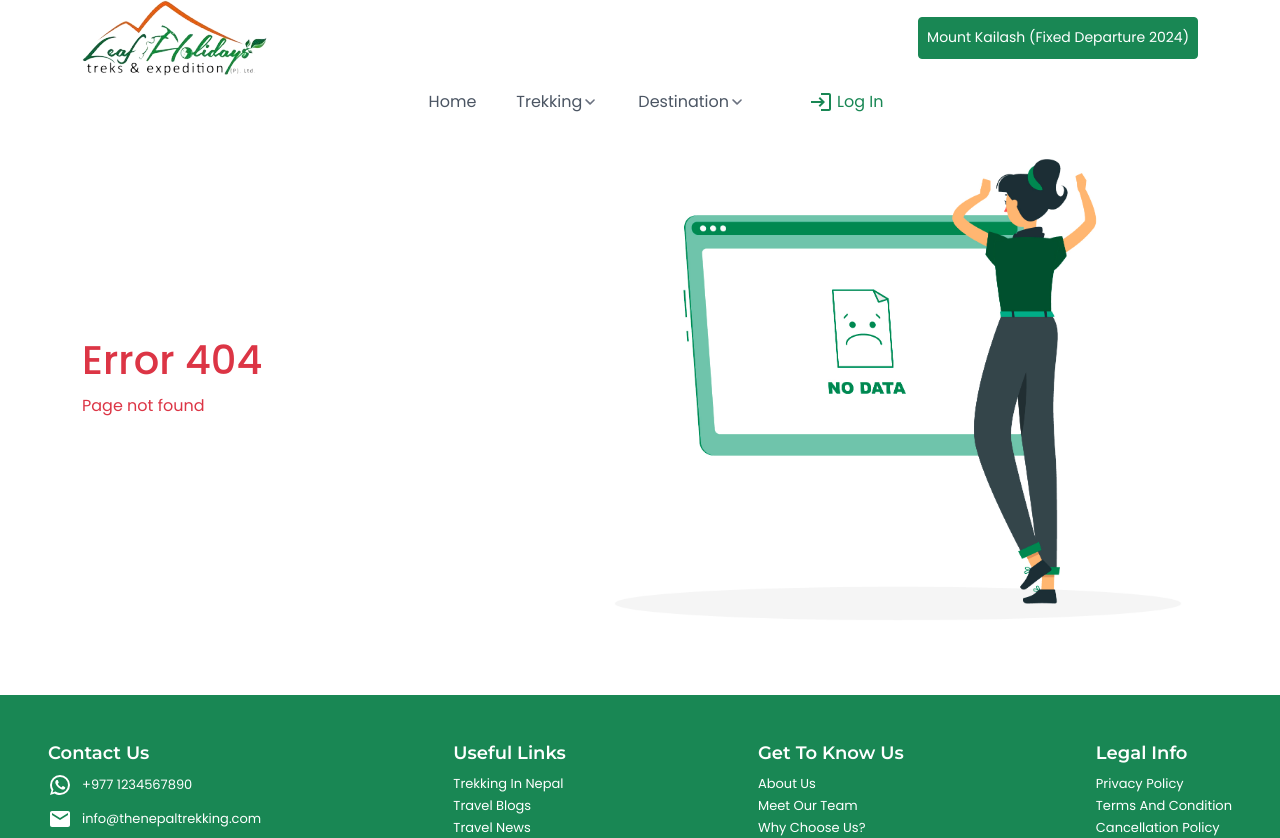
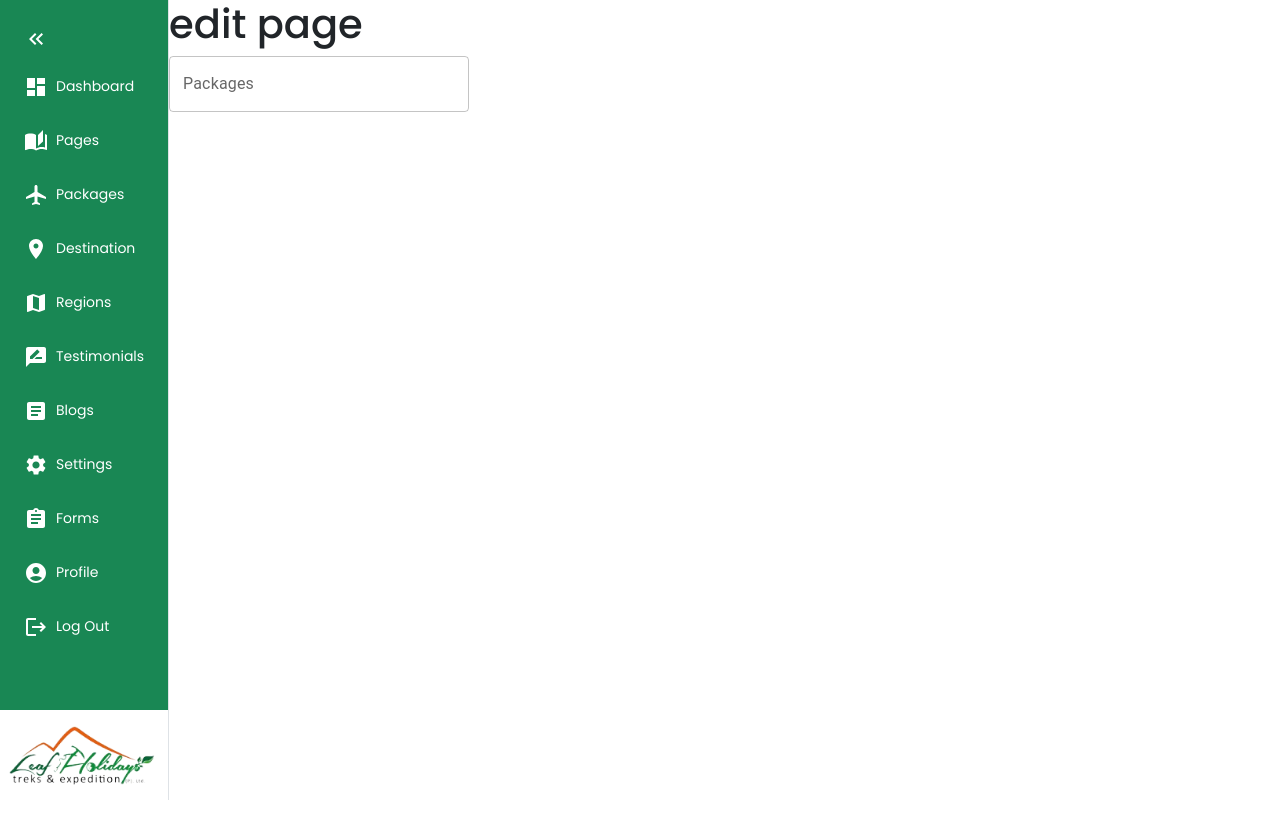
Before and after one commit to gurungbsal18/leaf-holiday, a Next.js app: page /admin/pages/home in a window 1280 px wide. Before the commit this address had no page. Shown: the top 838 px of the page. After the commit the page ends 800 px from the top, so only its background shows below. Built offline with nearby package versions, Linux system fonts and the light colour scheme.

Commit message:
fixed home package card error

```diff
--- /dev/null
+++ b/src/app/(admin-routes)/admin/pages/home/page.jsx
@@ -0,0 +1,11 @@
+import Search from "@/components/ui/Search";
+import React from "react";
+
+export default function EditHome() {
+  return (
+    <div>
+      <h1>edit page</h1>
+      <Search />
+    </div>
+  );
+}
--- a/src/components/Loader/PageLevelLoader/index.jsx
+++ b/src/components/Loader/PageLevelLoader/index.jsx
@@ -2,9 +2,9 @@
 
 import { FadeLoader } from "react-spinners";
 
-export default function PageLevelLoader({loading}) {
+export default function PageLevelLoader({ loading }) {
   return (
-    <div className="flex justify-center items-center min-h-screen">
+    <div className="d-flex justify-content-center align-items-center h-100">
       <FadeLoader
         color="#000000"
         loading={loading}
--- a/src/components/ui/CreatableAutocomplete.jsx
+++ b/src/components/ui/CreatableAutocomplete.jsx
@@ -35,7 +35,6 @@ export default function TestCreatableAutocomplete({ control, formName }) {
       <Controller
         name={formName}
         control={control}
-        defaultValue={null}
         render={({ field }) => (
           <Autocomplete
             {...field}
--- /dev/null
+++ b/src/components/ui/Search.jsx
@@ -0,0 +1,45 @@
+"use client";
+import { useState } from "react";
+import TextField from "@mui/material/TextField";
+import Autocomplete from "@mui/material/Autocomplete";
+import axios from "axios";
+
+export default function Search() {
+  const [data, setData] = useState([]);
+  let cancelToken;
+  const handleChange = async (e) => {
+    const searchTerm = e.target.value;
+    if (searchTerm) {
+      if (typeof cancelToken != typeof undefined) {
+        cancelToken.cancel("Operation canceled due to new request.");
+      }
+      cancelToken = axios.CancelToken.source();
+      try {
+        const results = await axios.get(
+          `${process.env.NEXT_PUBLIC_SERVER_URL}/package/search/?name=${searchTerm}`,
+          { cancelToken: cancelToken.token }
+        );
+        console.log("Results for " + searchTerm + ": ", results.data);
+        setData(results.data);
+      } catch (error) {
+        console.log(error);
+      }
+    } else {
+      setData([]);
+    }
+  };
+  return (
+    <Autocomplete
+      freeSolo
+      disableClearable
+      noOptionsText=""
+      id="combo-box-demo"
+      options={data}
+      getOptionLabel={(option) => option.name}
+      sx={{ width: 300 }}
+      renderInput={(params) => (
+        <TextField {...params} label="Packages" onChange={handleChange} />
+      )}
+    />
+  );
+}
```
Also changed, not shown: src/app/(admin-routes)/admin/pages/aboutUs/page.jsx (renamed from src/app/(admin-routes)/admin/pages/edit/page.jsx, +4 -6 lines), src/app/(client-routes)/package/[package-detail]/booking/page.jsx (+10 -16 lines), src/app/(client-routes)/package/[package-detail]/page.jsx (+6 -1 lines), src/components/PackageCard/index.jsx (+8 -8 lines).
